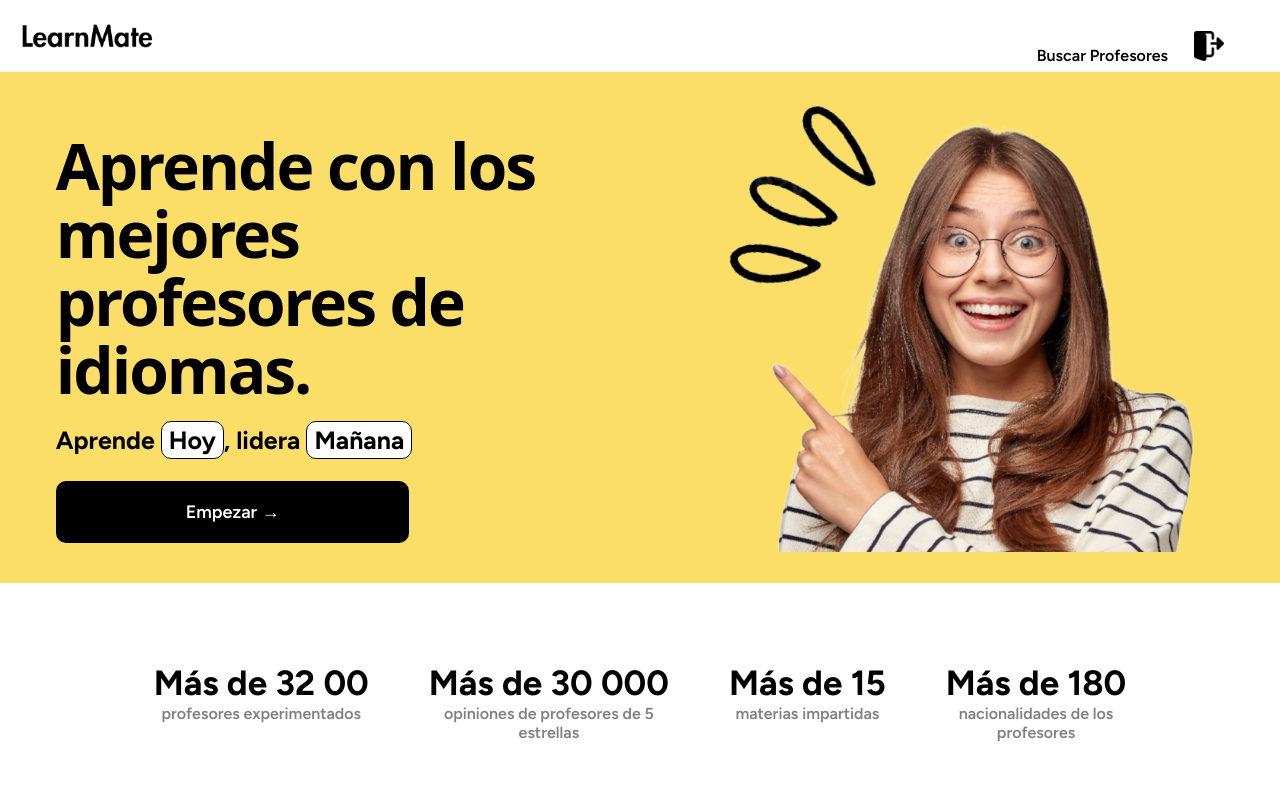
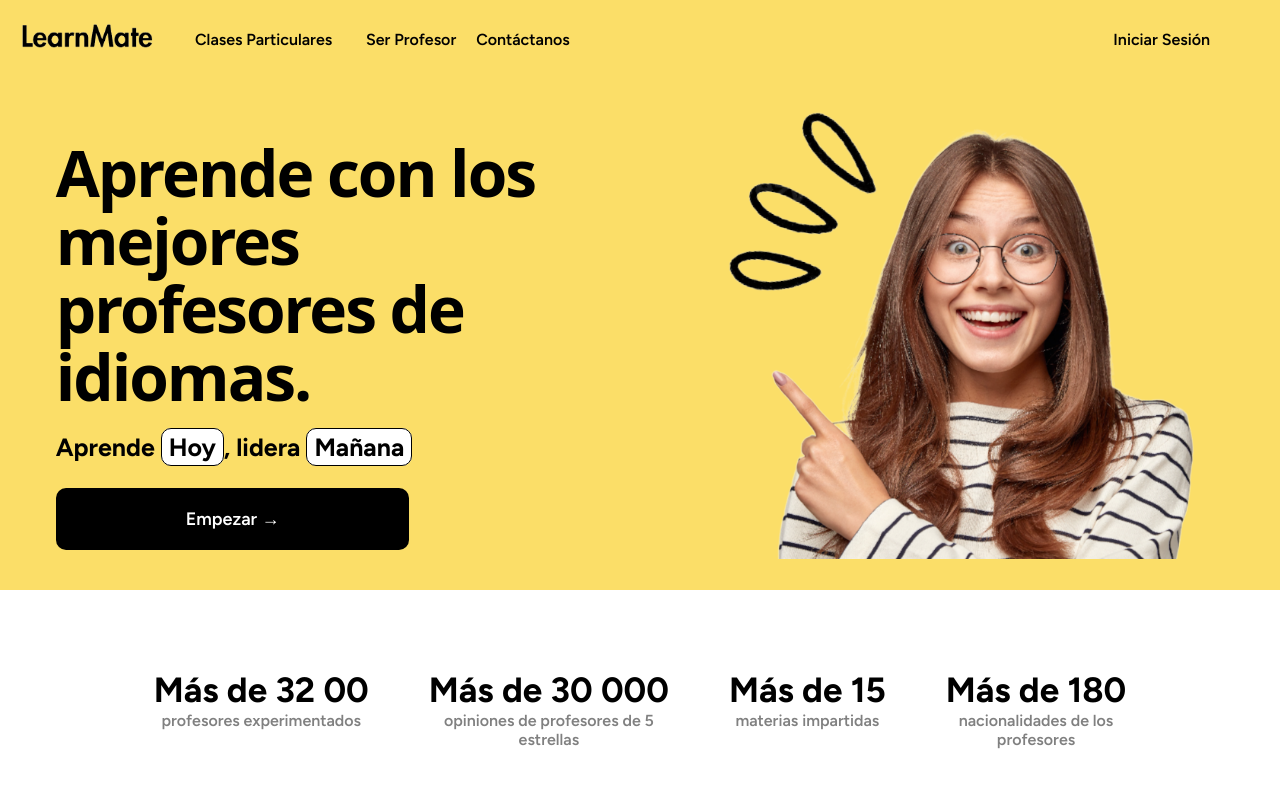
Before and after one commit to natalizg/LearnMate, a Vue app in the folder LearnMate/: page / in a window 1280 px wide. Shown: the top 800 px of the page. Built offline with nearby package versions, Linux system fonts and the light colour scheme.

Commit message:
inicio-normal

```diff
--- a/LearnMate/src/composables/useLogin.ts
+++ b/LearnMate/src/composables/useLogin.ts
@@ -1,8 +1,8 @@
 import { ref } from "vue";
 import router from "../router";
-const isLog = ref(true);
+const isLog = ref(false);
 const isProfessor = ref(false);
-const isStudent = ref(true);
+const isStudent = ref(false);
 export default function useLogin(){
 
     function login(email:String, password:String){
--- a/LearnMate/src/pages/DashBoardPage.vue
+++ b/LearnMate/src/pages/DashBoardPage.vue
@@ -32,7 +32,7 @@ routeSecurity();
         top: 0;
         left: 0;
         width: 250px;
-        height: 100vh; // Full height
+        height: 100vh;
         background-color: #fbde68;
         box-shadow: 2px 0 5px rgba(0,0,0,0.1);
         z-index: 1000;
```
